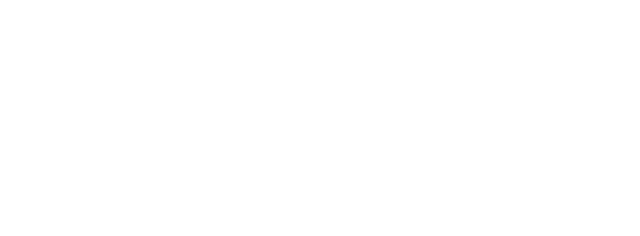
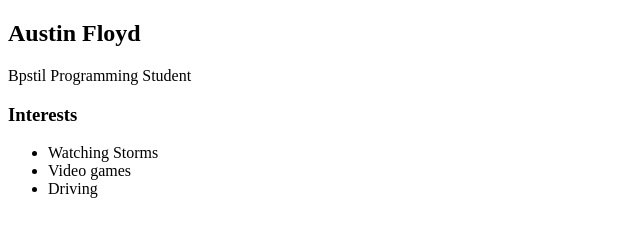
Before and after one commit to austfloy162/austfloy162.github.io, a plain HTML site: page index.html in a window 1280 px wide. Shown: the whole page, without its empty margins (0-640 px from the left). Drawn offline with Linux system fonts and the light colour scheme.

Commit message:
first page of website

```diff
--- a/index.html
+++ b/index.html
@@ -1,13 +1,43 @@
 <!DOCTYPE html>
 <html>
   <head>
-    <title>CHANGE ME</title>
+    <title>Austin's Website</title>
   </head>
 
   <body>
     <!-- All content goes here -->
     <div id="all-contents">
 
+      <nav>
+
+      </nav>
+
+      <main>
+
+          <!-- Sidebar section -->
+          <div class="sidebar">
+
+          </div>
+
+          <!-- Content section -->
+          <div class="content">
+
+            <h2>Austin Floyd</h2>
+            <p>Bpstil Programming Student</p>
+
+          </div>
+
+          <div id="interests">
+            <h3>Interests</h3>
+            <ul>
+              <li>Watching Storms</li>
+              <li>Video games</li>
+              <li>Driving</li>
+            </ul>
+          </div>
+
+      </main>
+
     </div>
   </body>
 </html>
```
